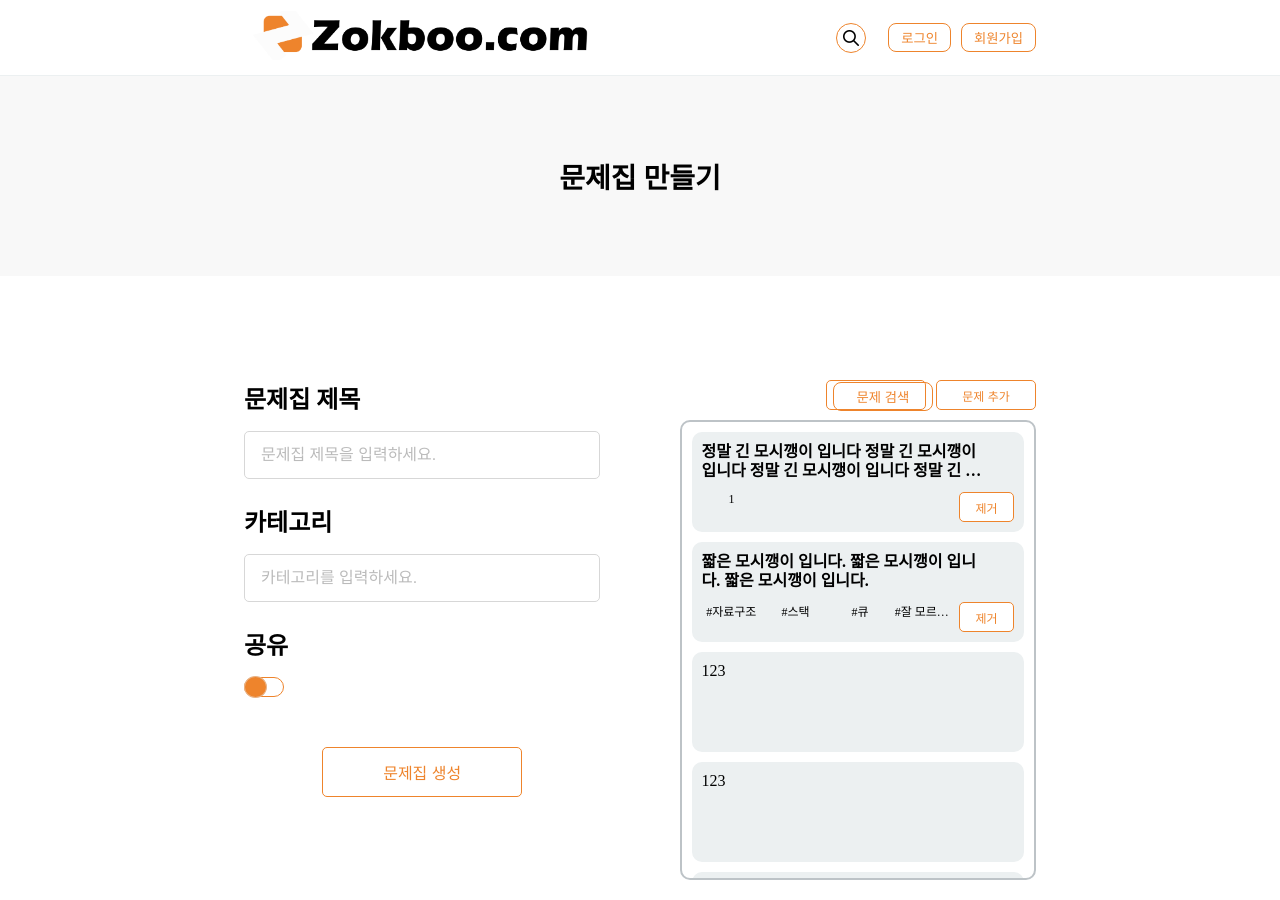
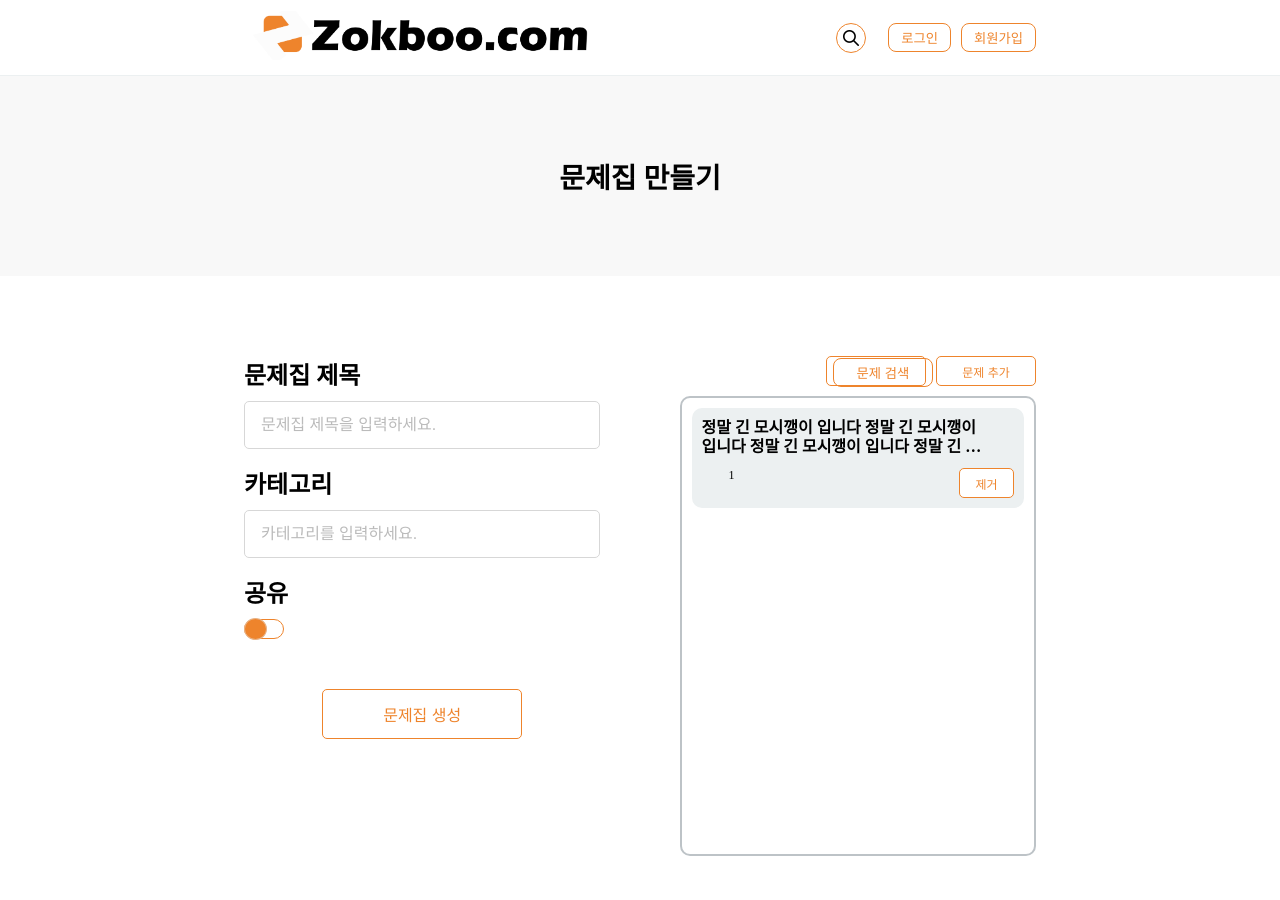
Before and after one commit to boostcampwm-2022/web07-zokboo.com, a React (Create React App) app in the folder client/: page /problemCreate in a window 1280 px wide. After the commit the page ends 876 px from the top, so only its background shows below. Built offline with nearby package versions, Linux system fonts and the light colour scheme.

Commit message:
refactor:Style tag renaming

```diff
--- a/client/src/components/modal/create/Style.tsx
+++ b/client/src/components/modal/create/Style.tsx
@@ -2,13 +2,13 @@ import styled from 'styled-components';
 import { Button, Input } from '../../../styles/common';
 import { colors, fonts } from '../../../styles/theme';
 
-export const CreateModalContainer = styled.div`
+export const Container = styled.div`
   display: flex;
 
   height: 100%;
 `;
 
-export const CreateModalStepContainer = styled.div`
+export const StepContainer = styled.div`
   width: calc(100% - 50px);
 
   display: flex;
@@ -19,24 +19,24 @@ export const CreateModalStepContainer = styled.div`
   padding-top: 30px;
 `;
 
-export const CreateModalLabel = styled.label`
+export const Label = styled.label`
   display: block;
 
   cursor: pointer;
 `;
 
-export const CreateModalTitleBox = styled.div`
+export const TitleBox = styled.div`
   display: flex;
   justify-content: space-between;
 `;
 
-export const CreateModalContentBox = styled.div`
+export const ContentBox = styled.div`
   display: flex;
   justify-content: flex-start;
   flex-wrap: wrap;
 `;
 
-export const CreateModalButton = styled(Button)<{ isActive: boolean; isDisplay: boolean }>`
+export const ModalButton = styled(Button)<{ isActive: boolean; isDisplay: boolean }>`
   ${(props) => (props.isDisplay ? `opacity: 1;` : `cursor:default; opacity: 0;`)}
 
   width: 100px;
@@ -55,12 +55,12 @@ export const CreateModalButton = styled(Button)<{ isActive: boolean; isDisplay:
       : `background-color:${colors.white};  color: ${colors.primary};`}
 `;
 
-export const CreateModalButtonList = styled.div`
+export const ButtonList = styled.div`
   display: flex;
   justify-content: space-between;
 `;
 
-export const CreateModalImageBox = styled.div`
+export const ImageBox = styled.div`
   display: flex;
   justify-content: center;
   align-items: center;
@@ -79,11 +79,11 @@ export const CreateModalImageBox = styled.div`
   }
 `;
 
-export const CreateModalStep = styled.div`
+export const Step = styled.div`
   font-size: ${fonts.size.xl};
 `;
 
-export const CreateModalAddButton = styled(Button)`
+export const AddButton = styled(Button)`
   width: 100%;
   height: 40px;
 
@@ -92,7 +92,7 @@ export const CreateModalAddButton = styled(Button)`
   font-size: ${fonts.size.lg};
 `;
 
-export const CreateModalQuestionBox = styled.div`
+export const QuestionBox = styled.div`
   display: flex;
   justify-content: space-between;
 
@@ -100,12 +100,12 @@ export const CreateModalQuestionBox = styled.div`
   margin: 5px 0;
 `;
 
-export const CreateModalQuestionInput = styled(Input)`
+export const QuestionInput = styled(Input)`
   width: calc(100% - 55px);
   height: 40px;
 `;
 
-export const CreateModalQuestionButton = styled(Button)`
+export const QuestionButton = styled(Button)`
   display: flex;
   justify-content: center;
   align-items: center;
@@ -119,7 +119,7 @@ export const CreateModalQuestionButton = styled(Button)`
   color: ${colors.text};
 `;
 
-export const CreateModalStepBar = styled.div`
+export const StepBar = styled.div`
   display: flex;
   flex-direction: column;
   align-items: center;
@@ -129,7 +129,7 @@ export const CreateModalStepBar = styled.div`
   height: 100%;
 `;
 
-export const CreateModalStepBarItem = styled.div<{ isActive: boolean }>`
+export const StepBarItem = styled.div<{ isActive: boolean }>`
   display: flex;
   flex-direction: column;
   align-items: center;
--- a/client/src/pages/problemCreate/ProblemCreate.tsx
+++ b/client/src/pages/problemCreate/ProblemCreate.tsx
@@ -1,20 +1,18 @@
-import styled from 'styled-components';
 import CommonButtonComponent from '../../components/common/Button';
 import MainTitle from '../../components/common/mainTitle/MainTitle';
 import Toggle from '../../components/common/Toggle';
 import Modal from '../../components/modal';
-import CreateProblemModal from '../../components/modal/create';
 import useToggle from '../../hooks/useToggle';
-import { Button, SubTitle } from '../../styles/common';
+import { SubTitle } from '../../styles/common';
 import {
-  ProblemCreateButton,
-  ProblemCreateButtonList,
-  ProblemCreateContainer,
-  ProblemCreateForm,
-  ProblemCreateFormButton,
-  ProblemCreateFormInput,
-  ProblemCreateFormItem,
-  ProblemCreateFormToggle,
+  ListButton,
+  ButtonList,
+  Container,
+  Form,
+  FormButton,
+  FormInput,
+  FormItem,
+  FormToggle,
   ProblemItem,
   ProblemItemButton,
   ProblemItemHashTagItem,
@@ -31,42 +29,39 @@ const ProblemCreate = () => {
   return (
     <>
       <MainTitle title="문제집 만들기" />
-      <ProblemCreateContainer>
-        <ProblemCreateForm>
-          <ProblemCreateFormItem>
+      <Container>
+        <Form>
+          <FormItem>
             <SubTitle>문제집 제목</SubTitle>
-            <ProblemCreateFormInput type="text" id="title" placeholder="문제집 제목을 입력하세요." />
-          </ProblemCreateFormItem>
-          <ProblemCreateFormItem>
+            <FormInput type="text" id="title" placeholder="문제집 제목을 입력하세요." />
+          </FormItem>
+          <FormItem>
             <SubTitle>카테고리</SubTitle>
-            <ProblemCreateFormInput type="text" id="category" placeholder="카테고리를 입력하세요." />
-          </ProblemCreateFormItem>
-          <ProblemCreateFormItem>
+            <FormInput type="text" id="category" placeholder="카테고리를 입력하세요." />
+          </FormItem>
+          <FormItem>
             <SubTitle>공유</SubTitle>
-            <ProblemCreateFormToggle>
+            <FormToggle>
               <Toggle />
-            </ProblemCreateFormToggle>
-          </ProblemCreateFormItem>
+            </FormToggle>
+          </FormItem>
 
-          <ProblemCreateFormButton>문제집 생성</ProblemCreateFormButton>
-        </ProblemCreateForm>
+          <FormButton>문제집 생성</FormButton>
+        </Form>
 
         <ProblemListContainer>
-          <ProblemCreateButtonList>
-            <ProblemCreateButton>
+          <ButtonList>
+            <ListButton>
               <CommonButtonComponent buttonText="문제 검색" buttonWidth="100px" />
-            </ProblemCreateButton>
-            <ProblemCreateButton onClick={onCreateModalToggle}>문제 추가</ProblemCreateButton>
-          </ProblemCreateButtonList>
+            </ListButton>
+            <ListButton onClick={onCreateModalToggle}>문제 추가</ListButton>
+          </ButtonList>
 
           <ProblemList>
             <ProblemItem>
               <ProblemItemTitle>
                 정말 긴 모시깽이 입니다 정말 긴 모시깽이 입니다 정말 긴 모시깽이 입니다 정말 긴 모시깽이 입니다 정말 긴
-                모시깽이 입니다 정말 긴 모시깽이 입니다 정말 긴 모시깽이 입니다 정말 긴 모시깽이 입니다 정말 긴 모시깽이
-                입니다 정말 긴 모시깽이 입니다 정말 긴 모시깽이 입니다 정말 긴 모시깽이 입니다 정말 긴 모시깽이 입니다
-                정말 긴 모시깽이 입니다 정말 긴 모시깽이 입니다 정말 긴 모시깽이 입니다 정말 긴 모시깽이 입니다 정말 긴
-                모시깽이 입니다 정말 긴 모시깽이 입니다 정말 긴 모시깽이 입니다 정말 긴 모시깽이 입니다
+                모시깽이 입니다
               </ProblemItemTitle>
               <ProblemItemUnderLine>
                 <ProblemItemHashTagList>
@@ -75,25 +70,9 @@ const ProblemCreate = () => {
                 <ProblemItemButton>제거</ProblemItemButton>
               </ProblemItemUnderLine>
             </ProblemItem>
-            <ProblemItem>
-              <ProblemItemTitle>짧은 모시깽이 입니다. 짧은 모시깽이 입니다. 짧은 모시깽이 입니다. </ProblemItemTitle>
-              <ProblemItemUnderLine>
-                <ProblemItemHashTagList>
-                  <ProblemItemHashTagItem>#자료구조</ProblemItemHashTagItem>
-                  <ProblemItemHashTagItem>#스택</ProblemItemHashTagItem>
-                  <ProblemItemHashTagItem>#큐</ProblemItemHashTagItem>
-                  <ProblemItemHashTagItem>#잘 모르는 아무튼 긴거</ProblemItemHashTagItem>
-                </ProblemItemHashTagList>
-                <ProblemItemButton>제거</ProblemItemButton>
-              </ProblemItemUnderLine>
-            </ProblemItem>
-            <ProblemItem>123</ProblemItem>
-            <ProblemItem>123</ProblemItem>
-            <ProblemItem>123</ProblemItem>
-            <ProblemItem>123</ProblemItem>
           </ProblemList>
         </ProblemListContainer>
-      </ProblemCreateContainer>
+      </Container>
 
       {isCreateModal && <Modal type="create" onToggle={onCreateModalToggle} />}
     </>
--- a/client/src/pages/problemCreate/Style.tsx
+++ b/client/src/pages/problemCreate/Style.tsx
@@ -1,8 +1,8 @@
 import styled from 'styled-components';
-import { Button, Input } from '../../styles/common';
+import { Button, Input, Item, List } from '../../styles/common';
 import { colors, device, fonts, paddings, widths } from '../../styles/theme';
 
-export const ProblemCreateContainer = styled.div`
+export const Container = styled.div`
   display: flex;
   justify-content: space-between;
 
@@ -32,7 +32,7 @@ export const ProblemListContainer = styled.div`
   }
 `;
 
-export const ProblemCreateForm = styled.form`
+export const Form = styled.form`
   width: 45%;
 
   @media screen and (max-width: ${device.tablet}) {
@@ -40,19 +40,16 @@ export const ProblemCreateForm = styled.form`
   }
 `;
 
-export const ProblemCreateFormItem = styled.div`
-  h2 {
-    font-size: ${fonts.size.xl};
-    margin: 24px 0 16px;
-  }
+export const FormItem = styled.div`
+  margin-bottom: 16px;
 `;
 
-export const ProblemCreateFormToggle = styled.div`
+export const FormToggle = styled.div`
   width: 40px;
   height: 20px;
 `;
 
-export const ProblemCreateFormInput = styled(Input)`
+export const FormInput = styled(Input)`
   width: 100%;
   height: 48px;
 
@@ -62,12 +59,12 @@ export const ProblemCreateFormInput = styled(Input)`
   padding: 0px 16px;
 `;
 
-export const ProblemCreateButtonList = styled.div`
+export const ButtonList = styled.div`
   display: flex;
   justify-content: flex-end;
 `;
 
-export const ProblemCreateFormButton = styled(Button)`
+export const FormButton = styled(Button)`
   display: block;
 
   width: 200px;
@@ -76,13 +73,13 @@ export const ProblemCreateFormButton = styled(Button)`
   margin: 50px auto 0;
 `;
 
-export const ProblemCreateButton = styled(Button)`
+export const ListButton = styled(Button)`
   width: 100px;
   height: 30px;
 
   font-size: ${fonts.size.xs};
 
-  margin: 24px 0 10px 10px;
+  margin: 0px 0 10px 10px;
 `;
 
 export const ProblemItemButton = styled(Button)`
@@ -91,7 +88,7 @@ export const ProblemItemButton = styled(Button)`
 
   font-size: ${fonts.size.xs};
 `;
-export const ProblemList = styled.div`
+export const ProblemList = styled(List)`
   width: 100%;
   height: 460px;
 
@@ -100,10 +97,8 @@ export const ProblemList = styled.div`
 
   border: 2px solid ${colors.gray2};
   border-radius: 10px;
-
-  overflow-y: scroll;
 `;
-export const ProblemItem = styled.div`
+export const ProblemItem = styled(Item)`
   display: flex;
   flex-direction: column;
   justify-content: space-between;
@@ -111,10 +106,7 @@ export const ProblemItem = styled.div`
   width: 100%;
   height: 100px;
 
-  box-sizing: border-box;
   padding: 10px;
-
-  margin: 10px 0;
 
   background-color: ${colors.gray1};
   border-radius: 10px;
--- a/client/src/styles/common.tsx
+++ b/client/src/styles/common.tsx
@@ -69,4 +69,19 @@ export const SubTitle = styled.h2`
   font-weight: ${fonts.weight.bold};
 `;
 
-export const List = styled.ul``;
+export const List = styled.ul`
+  list-style-type: none;
+
+  margin: 0;
+  padding: 0;
+
+  overflow-y: auto;
+`;
+
+export const Item = styled.li`
+  box-sizing: border-box;
+  padding: 10px;
+
+  margin: 10px 0;
+  padding: 0;
+`;
```
Also changed, not shown: client/src/components/modal/create/index.tsx (+77 -77 lines).
